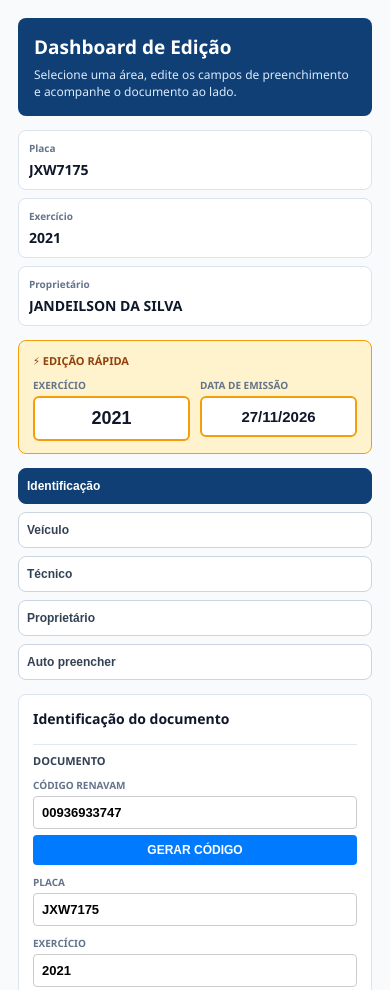
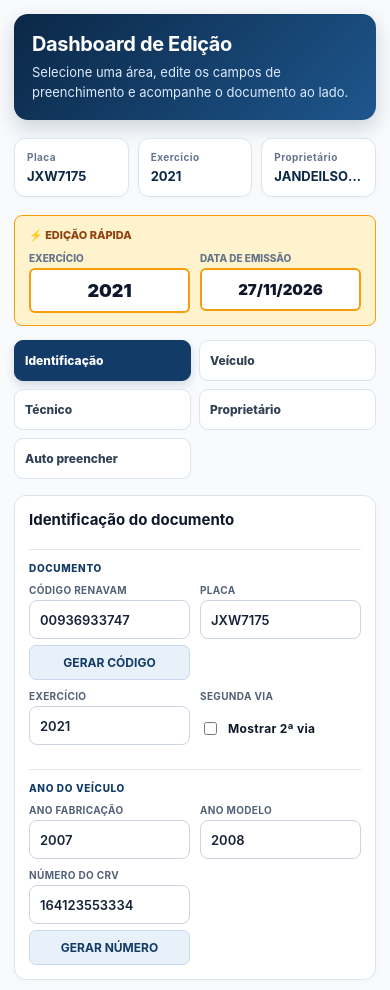
Before and after one commit to aprendaemcasa/DOC, a plain HTML site: page index.html in a window 390 px wide. Shown: the top 990 px of the page. Drawn offline with Linux system fonts and the light colour scheme; a web font is replaced by a local one.

Commit message:
Publicar redesign profissional e responsivo na main

```diff
--- a/index.html
+++ b/index.html
@@ -283,6 +283,164 @@
         @media (max-width: 560px) {
             .dashboard-summary, .section-tabs, .field-grid { grid-template-columns: 1fr; }
         }
+
+        /* ===== REDESIGN PROFISSIONAL ===== */
+        :root {
+            color-scheme: light;
+            --brand: #123b67;
+            --brand-dark: #0b2746;
+            --accent: #2563eb;
+            --surface: #ffffff;
+            --page: #eef2f7;
+            --border: #dce4ee;
+            --muted: #64748b;
+            --text: #172338;
+            --radius: 12px;
+        }
+        * { box-sizing: border-box; }
+        body {
+            background: var(--page);
+            color: var(--text);
+            font-family: Inter, "Segoe UI", Arial, sans-serif;
+            gap: 0;
+        }
+        .sidebar {
+            width: 420px;
+            min-width: 360px;
+            padding: 22px;
+            background: #f8fafc;
+            border-right: 1px solid var(--border);
+            box-shadow: 8px 0 28px rgba(15, 35, 60, .06);
+        }
+        .sidebar-header {
+            background: linear-gradient(135deg, var(--brand-dark), #1e568d);
+            border-radius: 14px;
+            padding: 22px;
+            margin-bottom: 18px;
+            box-shadow: 0 8px 20px rgba(11,39,70,.18);
+        }
+        .sidebar-header h2 { font-size: 20px; letter-spacing: -.35px; }
+        .sidebar-header p { font-size: 13px; line-height: 1.55; color: #dbeafe; }
+        .dashboard-summary { gap: 9px; margin-bottom: 18px; }
+        .summary-card {
+            border: 1px solid var(--border);
+            border-radius: 11px;
+            padding: 12px;
+            box-shadow: 0 2px 6px rgba(15,23,42,.025);
+        }
+        .summary-card span { font-size: 10px; letter-spacing: .45px; }
+        .summary-card strong { font-size: 13px; color: var(--brand-dark); }
+        .section-tabs { gap: 8px; margin-bottom: 16px; }
+        .section-tab {
+            border: 1px solid var(--border);
+            border-radius: 9px;
+            padding: 12px 10px;
+            font-size: 12px;
+            transition: background .18s ease, border-color .18s ease, transform .18s ease;
+        }
+        .section-tab:hover { border-color: #93b4d8; transform: translateY(-1px); }
+        .section-tab.active {
+            background: var(--brand);
+            border-color: var(--brand);
+            box-shadow: 0 4px 10px rgba(18,59,103,.16);
+        }
+        .field-panel {
+            border: 1px solid var(--border);
+            border-radius: 12px;
+            padding: 17px;
+            box-shadow: 0 3px 10px rgba(15,23,42,.025);
+        }
+        .field-panel h3 { font-size: 15px; margin-bottom: 16px; }
+        .field-subtitle {
+            color: var(--brand);
+            font-size: 10px;
+            letter-spacing: .65px;
+            padding-top: 12px;
+            margin-top: 4px;
+        }
+        .form-group label {
+            color: #526176;
+            font-size: 10px;
+            letter-spacing: .35px;
+        }
+        .form-group input, .form-group textarea {
+            border: 1px solid #cbd5e1;
+            border-radius: 8px;
+            padding: 10px;
+            min-height: 39px;
+            background: #fff;
+            color: #172338;
+            font-weight: 600;
+            transition: border-color .15s, box-shadow .15s;
+        }
+        .form-group input:focus, .form-group textarea:focus,
+        #quick-exercicio:focus, #quick-data:focus {
+            outline: none;
+            border-color: #3b82f6;
+            box-shadow: 0 0 0 3px rgba(59,130,246,.13);
+        }
+        .btn-save {
+            border-radius: 9px;
+            background: var(--brand);
+            padding: 14px;
+            font-size: 14px;
+            letter-spacing: .35px;
+            box-shadow: 0 4px 10px rgba(18,59,103,.15);
+            transition: background .18s, transform .18s;
+        }
+        .btn-save:hover { background: #174f86; transform: translateY(-1px); }
+        .btn-small {
+            border-radius: 7px;
+            background: #e8f0fa;
+            color: var(--brand);
+            border: 1px solid #c8d9ed;
+            padding: 9px;
+        }
+        .btn-small:hover { background: #d9e8f8; color: var(--brand-dark); }
+        .preview-area {
+            min-width: 0;
+            padding: 34px;
+            background: radial-gradient(ellipse at top, #526174 0%, #293747 70%);
+            align-items: flex-start;
+        }
+        .document-container {
+            flex: 0 0 794px;
+            border-radius: 2px;
+            box-shadow: 0 18px 55px rgba(0,0,0,.35);
+        }
+        #autofill-toast { border-radius: 9px; padding: 12px; }
+        input, textarea, button { font: inherit; }
+        button { -webkit-tap-highlight-color: transparent; }
+        @media (max-width: 1100px) {
+            body { height: auto; min-height: 100vh; overflow: auto; }
+            .sidebar {
+                width: 100%;
+                min-width: 0;
+                max-height: none;
+                overflow: visible;
+                padding: 18px;
+                border-right: 0;
+                border-bottom: 1px solid var(--border);
+            }
+            .preview-area {
+                min-height: 760px;
+                padding: 24px 16px 40px;
+                overflow-x: auto;
+                overflow-y: visible;
+                justify-content: flex-start;
+            }
+            .document-container { flex: 0 0 794px; }
+        }
+        @media (max-width: 560px) {
+            .sidebar { padding: 14px; }
+            .sidebar-header { padding: 18px; }
+            .dashboard-summary { grid-template-columns: repeat(3, minmax(0,1fr)); }
+            .section-tabs { grid-template-columns: repeat(2, minmax(0,1fr)); }
+            .field-grid { grid-template-columns: repeat(2, minmax(0,1fr)); }
+            .field-panel { padding: 14px; }
+            .preview-area { min-height: 620px; padding: 18px 10px 30px; }
+        }
+
     </style>
 </head>
 <body>
```
